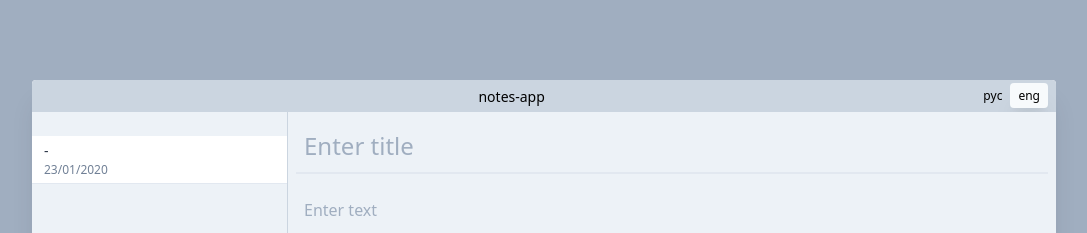
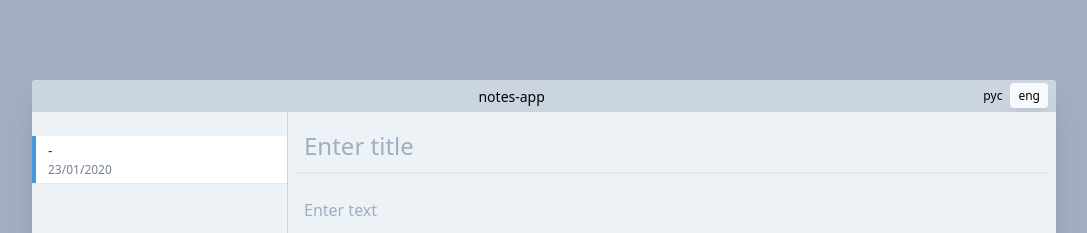
Before and after one commit to baitkul/vue-notes-app, a Vue app: page / in a window 1280 px wide. Both pictures are taken after a click on the element 155 px from the left and 124 px from the top of the page. Shown: the top 233 px of the page, without its empty margins (96-1183 px from the left). Built offline with nearby package versions, Linux system fonts and the light colour scheme; the HTML template or start-up script is replaced by a standard one.

Commit message:
ref: add seleted item indicator

```diff
--- a/src/components/Aside.vue
+++ b/src/components/Aside.vue
@@ -21,8 +21,8 @@
         class="flex items-center h-12 text-xs bg-white border-b border-gray-300 cursor-pointer"
       >
         <div
-          class="flex flex-col justify-between h-full py-1 pl-3"
-          :class="{'w-4/5': editMode, 'w-full': !editMode}"
+          class="flex flex-col justify-between h-full py-1 pl-3 border-l-4 border-transparent"
+          :class="{'w-4/5': editMode, 'w-full': !editMode, 'border-blue-500': isItemActive(item.id)}"
           @click="$emit('select', item)"
         >
           <span class="w-full text-sm font-medium text-gray-800 truncate whitespace-no-wrap">
@@ -49,6 +49,11 @@ export default {
     list: {
       type: Array,
       default: () => []
+    },
+
+    activeId: {
+      type: String,
+      default: '',
     }
   },
 
@@ -79,6 +84,10 @@ export default {
 
     createItem() {
       this.$emit('create')
+    },
+
+    isItemActive(id) {
+      return this.activeId === id
     }
   }
 }
--- a/src/components/Notes.vue
+++ b/src/components/Notes.vue
@@ -4,6 +4,7 @@
       <Aside
         class="w-1/4"
         :list="notes"
+        :active-id="activeNoteId"
         @create="onCreateNote"
         @select="onSelectNote"
         @remove="onRemoveNote"
@@ -34,6 +35,16 @@ export default {
     return {
       notes: [],
       activeNote: undefined,
+    }
+  },
+
+  computed: {
+    activeNoteId() {
+      if (!this.activeNote) {
+        return ''
+      }
+
+      return this.activeNote.id
     }
   },
 
```
